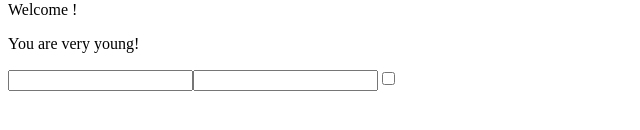
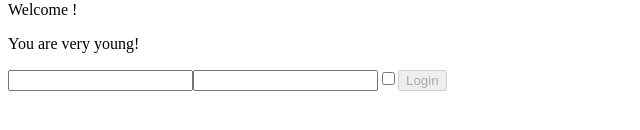
Before and after one commit to nicpes/react_exercises, a React (Create React App) app: page / in a window 1280 px wide. Shown: the part 376-506 px from the top of the page, without its empty margins (0-640 px from the left). Built offline with nearby package versions, Linux system fonts and the light colour scheme.

Commit message:
forms-03

```diff
--- a/src/App.js
+++ b/src/App.js
@@ -6,6 +6,10 @@ import { Hello } from "./Hello";
 import { InteractiveWelcome } from "./InteractiveWelcome";
 import { Welcome } from "./Welcome";
 import { Login } from "./Login";
+
+const onLogin = (state) => {
+  return console.log(state);
+};
 
 export class App extends React.Component {
   render() {
@@ -21,7 +25,7 @@ export class App extends React.Component {
         <ClickCounter />
         <ClickTracker />
         <InteractiveWelcome />
-        <Login />
+        <Login handleState={onLogin} />
       </div>
     );
   }
--- a/src/Login.js
+++ b/src/Login.js
@@ -12,7 +12,6 @@ export class Login extends React.Component {
     this.setState({
       username: value,
     });
-    console.log(value);
   };
   handlePasswordChange = (event) => {
     const value = event.target.value;
@@ -20,7 +19,6 @@ export class Login extends React.Component {
     this.setState({
       password: value,
     });
-    console.log(value);
   };
   handleRememberChange = (event) => {
     const value = event.target.checked;
@@ -28,7 +26,6 @@ export class Login extends React.Component {
     this.setState({
       remember: value,
     });
-    console.log(value);
   };
 
   render() {
@@ -51,6 +48,14 @@ export class Login extends React.Component {
           checked={this.state.remember}
           onChange={this.handleRememberChange}
         ></input>
+
+        <button
+          name="login"
+          disabled={(!this.state.username || !this.state.password) ?? true}
+          onClick={() => this.props.handleState(this.state)}
+        >
+          Login
+        </button>
       </div>
     );
   }
```
